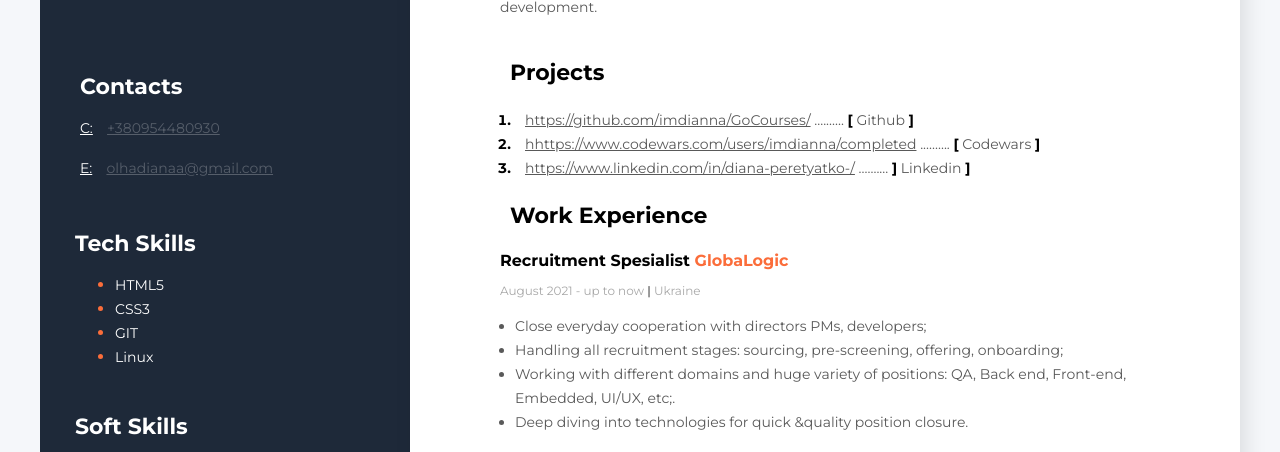
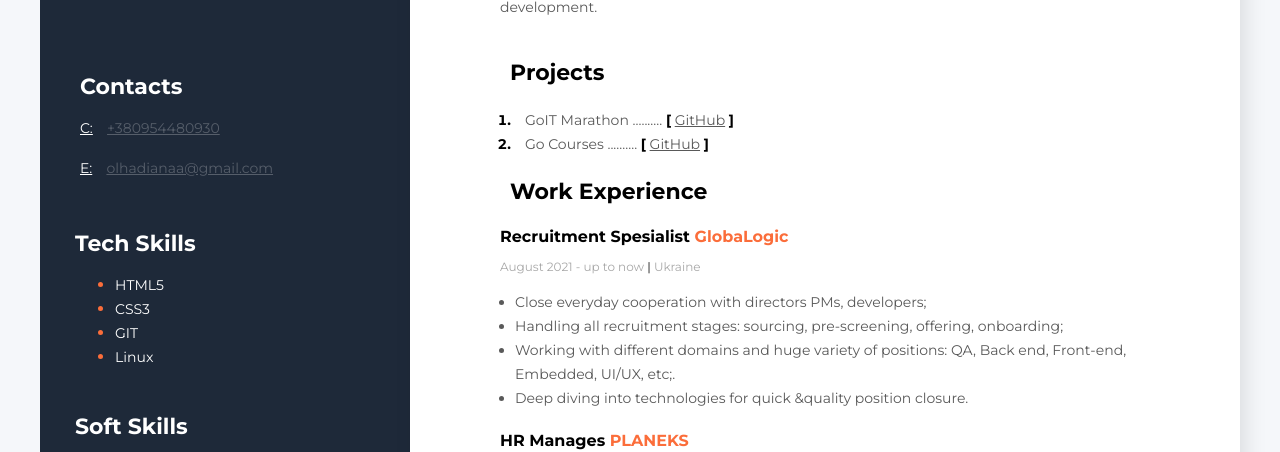
Before and after one commit to adventuretimedi/goitmarathon_cv, a plain HTML site: page index.html in a window 1280 px wide. Shown: the part 329-781 px from the top of the page. Drawn offline with Linux system fonts and the light colour scheme.

Commit message:
Change project links

```diff
--- a/index.html
+++ b/index.html
@@ -31,25 +31,20 @@
         <ol class="projects_list">
             <li class="project_item">
                 <span class="project">
-                    <a href="GitHub" class="project_link">https://github.com/imdianna/GoCourses/</a>
+                    GoIT Marathon
                     ..........
-                    <span class="project_bracket">[</span>  Github <span class="project_bracket">]</span>
+                    <span class="project_bracket">[</span>
+                    <a href="https://github.com/adventuretimedi/goitmarathon_cv" class="project_link">GitHub</a>
+                    <span class="project_bracket">]</span>
                 </span>
-
             </li>
             <li class="project_item">
                 <span class="project">
-                    <a href="https://www.codewars.com/users/imdianna/completed" class="project_link">hhttps://www.codewars.com/users/imdianna/completed</a>
+                    Go Courses
                     ..........
-                  <span class="project_bracket">[</span>  Codewars <span class="project_bracket">]</span>
-                </span>
-
-            </li>
-            <li class="project_item">
-                <span class="project">
-                    <a href="https://www.linkedin.com/in/diana-peretyatko-/" class="project_link">https://www.linkedin.com/in/diana-peretyatko-/</a>
-                    ..........
-                    <span class="project_bracket">]</span>  Linkedin <span class="project_bracket">]</span>
+                    <span class="project_bracket">[</span>
+                    <a href="https://github.com/imdianna/GoCourses/" class="project_link">GitHub</a>
+                    <span class="project_bracket">]</span>
                 </span>
             </li>
         </ol>
--- a/styles/styles.css
+++ b/styles/styles.css
@@ -98,7 +98,7 @@ body{
     color: #595959;
 }
 
-.project_link{
+.project{
     margin-left: 10px;
 }
 /* work styles */
```
